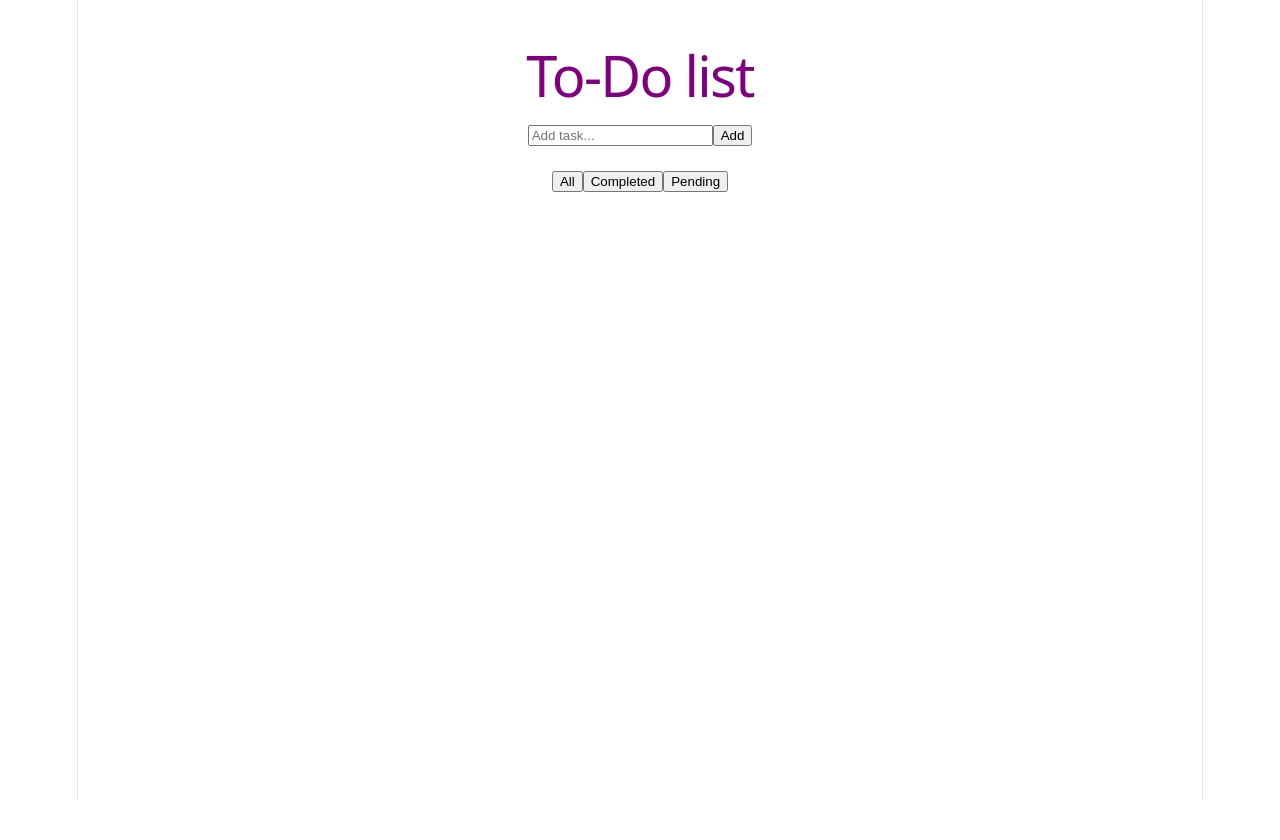
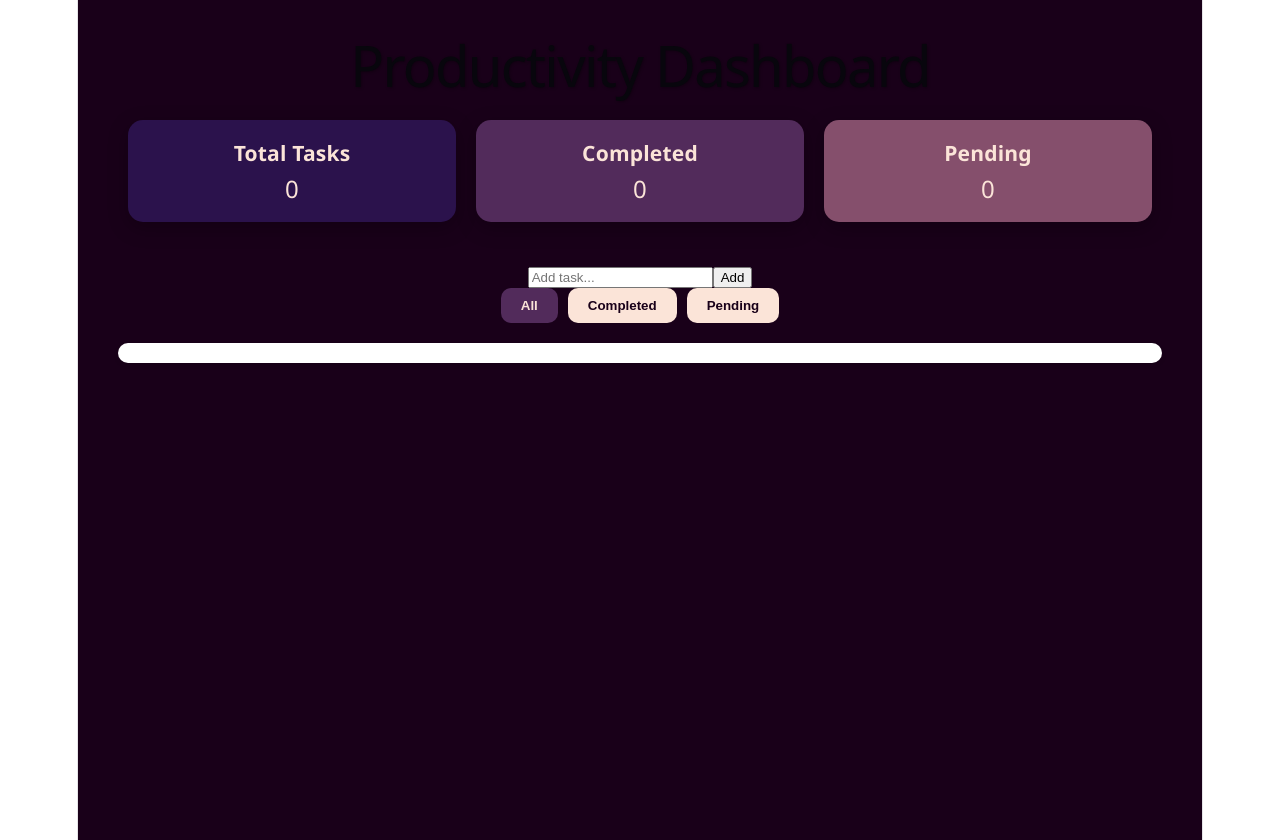
Before and after one commit to saraabbih1/Hermes, a React (Vite) app: page / in a window 1280 px wide. Before the commit the page ends 800 px from the top, so only its background shows below. Built offline with nearby package versions, Linux system fonts and the light colour scheme.

Commit message:
feat:UI de dashboard

```diff
--- a/package.json
+++ b/package.json
@@ -18,10 +18,13 @@
     "@types/react": "^19.2.14",
     "@types/react-dom": "^19.2.3",
     "@vitejs/plugin-react": "^6.0.1",
+    "autoprefixer": "^10.4.27",
     "eslint": "^9.39.4",
     "eslint-plugin-react-hooks": "^7.0.1",
     "eslint-plugin-react-refresh": "^0.5.2",
     "globals": "^17.4.0",
+    "postcss": "^8.5.8",
+    "tailwindcss": "^4.2.2",
     "vite": "^8.0.1"
   }
 }
--- a/src/App.jsx
+++ b/src/App.jsx
@@ -2,22 +2,34 @@ import { useState, useEffect } from "react";
 import TaskInput from "./components/TaskInput";
 import TaskList from "./components/TaskList";
 
+
+const colors = {
+  dark1: "#190019",
+  dark2: "#2B124C",
+  dark3: "#522B5B",
+  dark4: "#854F6C",
+  light1: "#DFB6B2",
+  light2: "#FBE4D8"
+};
+
 function App() {
   const [tasks, setTasks] = useState([]);
   const [filter, setFilter] = useState("all");
- // localstr
+
+
   useEffect(() => {
     const savedTasks = JSON.parse(localStorage.getItem("tasks"));
-    if (savedTasks) {
-      setTasks(savedTasks);
-    }
+    if (savedTasks) setTasks(savedTasks);
   }, []);
 
-   useEffect(() => {
+
+  useEffect(() => {
     localStorage.setItem("tasks", JSON.stringify(tasks));
   }, [tasks]);
 
+
   const addTask = (title) => {
+    if (!title.trim()) return;
     const newTask = {
       id: Date.now(),
       title,
@@ -30,6 +42,7 @@ function App() {
     setTasks(tasks.filter((t) => t.id !== id));
   };
 
+
   const toggleTask = (id) => {
     setTasks(
       tasks.map((t) =>
@@ -37,21 +50,41 @@ function App() {
       )
     );
   };
+
+
   const filteredTasks = tasks.filter((task) => {
     if (filter === "completed") return task.completed;
     if (filter === "pending") return !task.completed;
     return true;
   });
 
+
+  const total = tasks.length;
+  const completed = tasks.filter(t => t.completed).length;
+
   return (
-    <div style={{ textAlign: "center", marginTop: "30px" }}>
-      <h1 style={{ color: "purple" }}>To-Do list</h1>
+    <div style={dashboardStyle}>
+      <header style={headerStyle}>
+        <h1>Productivity Dashboard</h1>
+      </header>
+
+
+      <div style={statsContainer}>
+        <StatCard title="Total Tasks" value={total} color={colors.dark2} />
+        <StatCard title="Completed" value={completed} color={colors.dark3} />
+        <StatCard title="Pending" value={total - completed} color={colors.dark4} />
+      </div>
+
+
       <TaskInput addTask={addTask} />
-      <div  style={{ margin: "20px" }}>
-        <button onClick={() => setFilter("all")}>All</button>
-        <button onClick={() => setFilter("completed")}>Completed</button>
-        <button onClick={() => setFilter("pending")}>Pending</button>
+
+
+      <div style={filtersContainer}>
+        <FilterButton onClick={() => setFilter("all")} active={filter === "all"}>All</FilterButton>
+        <FilterButton onClick={() => setFilter("completed")} active={filter === "completed"}>Completed</FilterButton>
+        <FilterButton onClick={() => setFilter("pending")} active={filter === "pending"}>Pending</FilterButton>
       </div>
+
       <TaskList
         tasks={filteredTasks}
         deleteTask={deleteTask}
@@ -62,3 +95,76 @@ function App() {
 }
 
 export default App;
+
+
+const dashboardStyle = {
+  minHeight: "100vh",
+  padding: "20px 40px",
+  fontFamily: "'Segoe UI', Tahoma, Geneva, Verdana, sans-serif",
+  backgroundColor: colors.dark1,
+  color: colors.light2,
+};
+
+const headerStyle = {
+  textAlign: "center",
+  marginBottom: "30px",
+  color: colors.light2,
+  textShadow: "1px 1px 3px rgba(0,0,0,0.3)",
+};
+
+const statsContainer = {
+  display: "flex",
+  justifyContent: "space-around",
+  marginBottom: "30px",
+  flexWrap: "wrap",
+};
+
+const filtersContainer = {
+  display: "flex",
+  justifyContent: "center",
+  marginBottom: "20px",
+};
+
+
+const StatCard = ({ title, value, color }) => (
+  <div style={{
+    flex: "1 1 150px",
+    margin: "10px",
+    padding: "20px",
+    borderRadius: "15px",
+    backgroundColor: color,
+    color: colors.light2,
+    boxShadow: "0 6px 20px rgba(0,0,0,0.25)",
+    transition: "transform 0.2s",
+    cursor: "default",
+    textAlign: "center",
+  }}
+    onMouseEnter={e => e.currentTarget.style.transform="translateY(-5px)"}
+    onMouseLeave={e => e.currentTarget.style.transform="translateY(0)"}
+  >
+    <h3 style={{ margin: "0 0 10px 0" }}>{title}</h3>
+    <p style={{ fontSize: "24px", margin: 0 }}>{value}</p>
+  </div>
+);
+
+
+const FilterButton = ({ onClick, active, children }) => (
+  <button
+    onClick={onClick}
+    style={{
+      padding: "10px 20px",
+      margin: "0 5px",
+      borderRadius: "10px",
+      border: "none",
+      backgroundColor: active ? colors.dark3 : colors.light2,
+      color: active ? colors.light2 : colors.dark1,
+      cursor: "pointer",
+      fontWeight: "bold",
+      transition: "all 0.2s",
+    }}
+    onMouseEnter={e => e.currentTarget.style.opacity="0.8"}
+    onMouseLeave={e => e.currentTarget.style.opacity="1"}
+  >
+    {children}
+  </button>
+);
--- a/src/components/TaskList.jsx
+++ b/src/components/TaskList.jsx
@@ -1,6 +1,18 @@
 function TaskList({ tasks, deleteTask, toggleTask }) {
   return (
-    <div>
+   <div
+
+  style={{
+    display: "flex",
+    justifyContent: "space-between",
+    alignItems: "center",
+    background: "#fff",
+    margin: "10px 0",
+    padding: "10px",
+    borderRadius: "10px",
+    boxShadow: "0 2px 5px rgba(0,0,0,0.1)",
+  }}
+>
       {tasks.map((task) => (
         <div key={task.id}>
           <input
```
Also changed, not shown: 1 other file (tests, documents, lock files or other folders).
